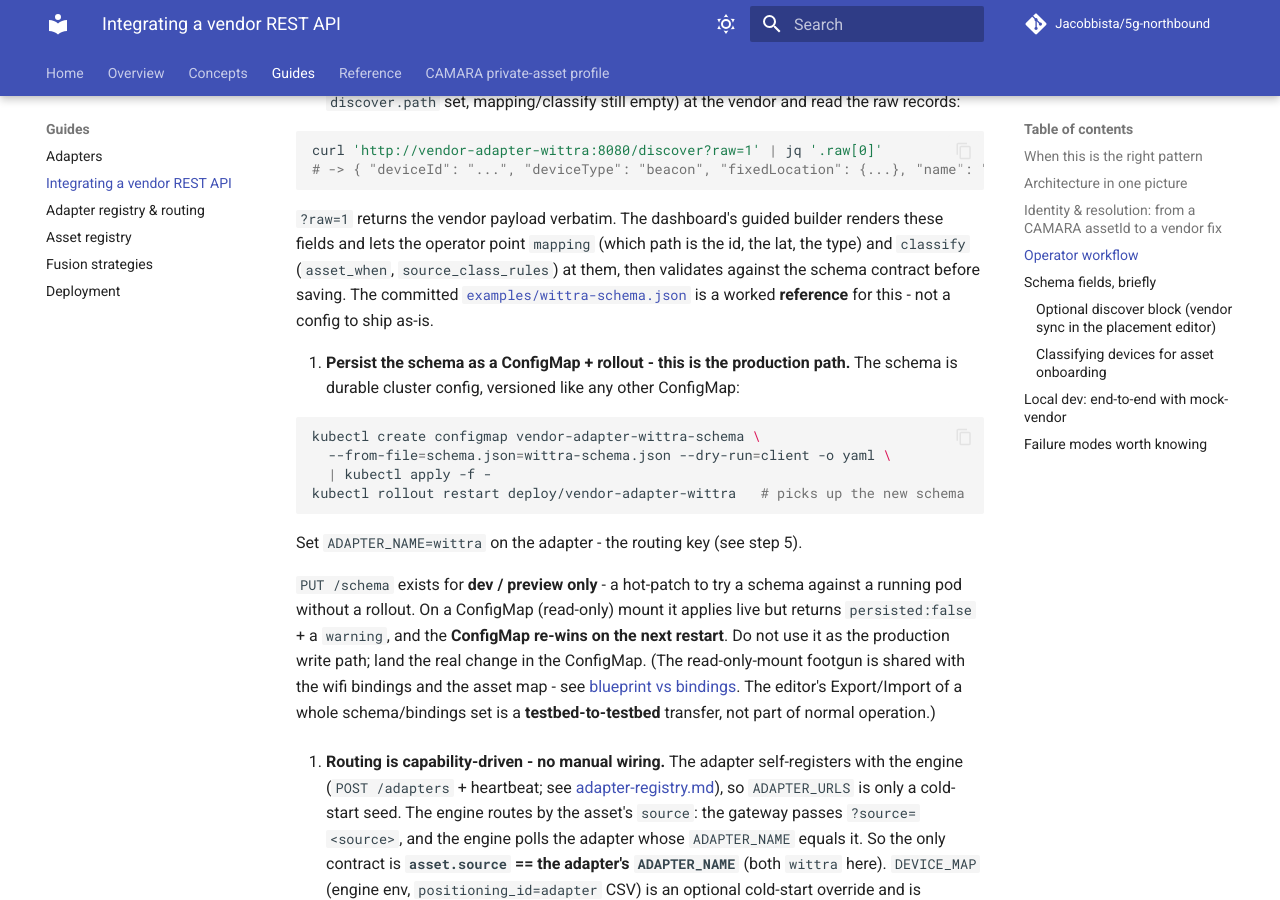
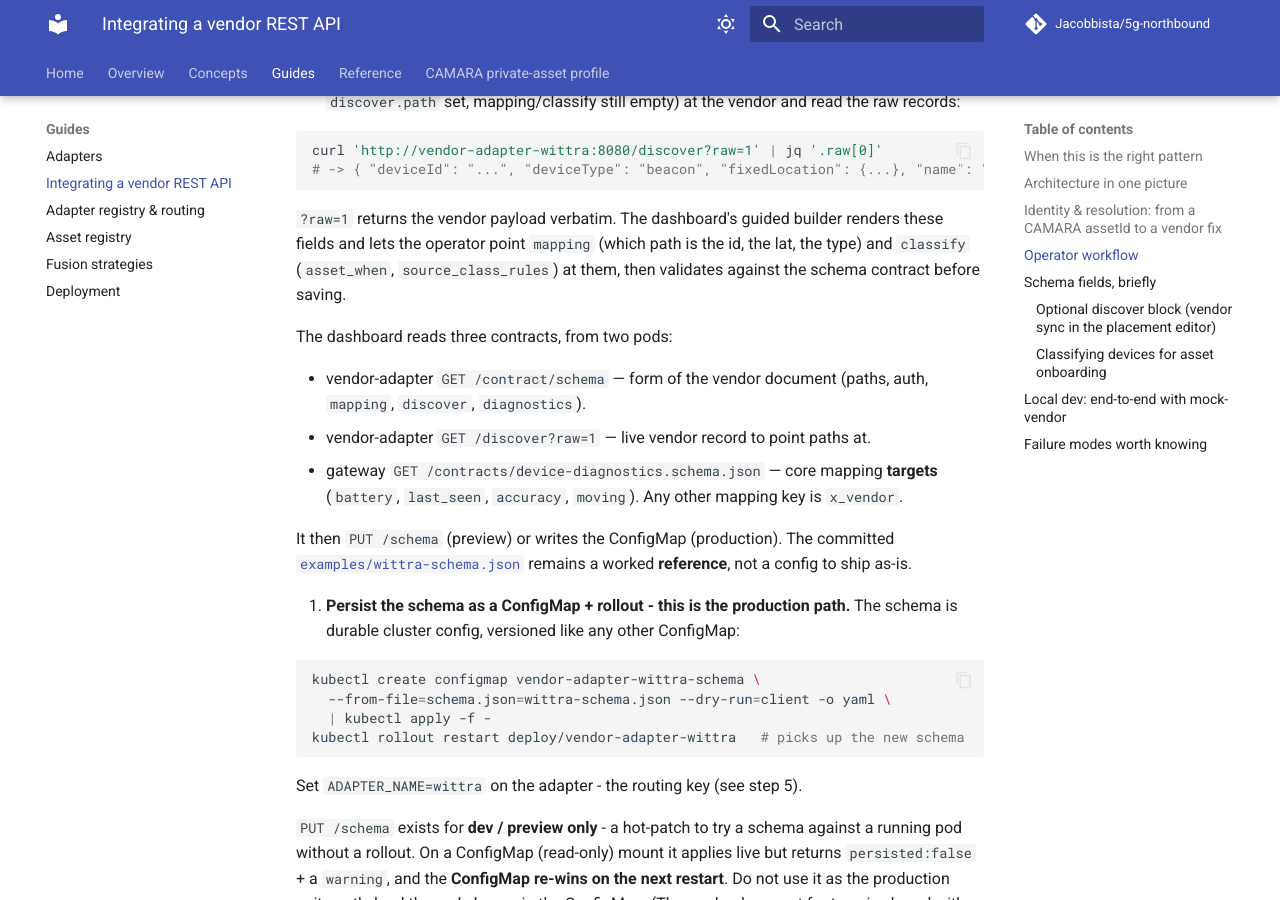
Before and after one commit to Jacobbista/5g-northbound, an MkDocs documentation site: the page built from docs/integrating-a-vendor-rest-api.md, in a window 1280 px wide and 900 px high, scrolled down 3244 px. Built offline with MkDocs 1.6.1 and Material for MkDocs 9.7.7, drawn with Linux system fonts in a browser that asks for light colours; comment, search, counter and statistics services are not loaded.

Commit message:
feat(vendor-adapter): serve the vendor-document JSON Schema at GET /contract/schema
Lets the operator dashboard build the authoring form from a live pod. Adapter config stays off the gateway profile catalog.

````diff
--- a/docs/integrating-a-vendor-rest-api.md
+++ b/docs/integrating-a-vendor-rest-api.md
@@ -84,7 +84,15 @@ The two contracts an operator must get right (see step 5):
    # -> { "deviceId": "...", "deviceType": "beacon", "fixedLocation": {...}, "name": "...", ... }
    ```
 
-   `?raw=1` returns the vendor payload verbatim. The dashboard's guided builder renders these fields and lets the operator point `mapping` (which path is the id, the lat, the type) and `classify` (`asset_when`, `source_class_rules`) at them, then validates against the schema contract before saving. The committed [`examples/wittra-schema.json`](https://github.com/Jacobbista/5g-northbound/tree/main/services/vendor-adapter/examples/wittra-schema.json) is a worked **reference** for this - not a config to ship as-is.
+   `?raw=1` returns the vendor payload verbatim. The dashboard's guided builder renders these fields and lets the operator point `mapping` (which path is the id, the lat, the type) and `classify` (`asset_when`, `source_class_rules`) at them, then validates against the schema contract before saving.
+
+   The dashboard reads three contracts, from two pods:
+
+   - vendor-adapter `GET /contract/schema` — form of the vendor document (paths, auth, `mapping`, `discover`, `diagnostics`).
+   - vendor-adapter `GET /discover?raw=1` — live vendor record to point paths at.
+   - gateway `GET /contracts/device-diagnostics.schema.json` — core mapping **targets** (`battery`, `last_seen`, `accuracy`, `moving`). Any other mapping key is `x_vendor`.
+
+   It then `PUT /schema` (preview) or writes the ConfigMap (production). The committed [`examples/wittra-schema.json`](https://github.com/Jacobbista/5g-northbound/tree/main/services/vendor-adapter/examples/wittra-schema.json) remains a worked **reference**, not a config to ship as-is.
 
 4. **Persist the schema as a ConfigMap + rollout - this is the production path.** The schema is durable cluster config, versioned like any other ConfigMap:
 
````
Also changed, not shown: docs/api-reference.md (+2 -1 lines), docs/contracts.md (+4 -0 lines), services/vendor-adapter/README.md (+2 -0 lines), 2 other files.
